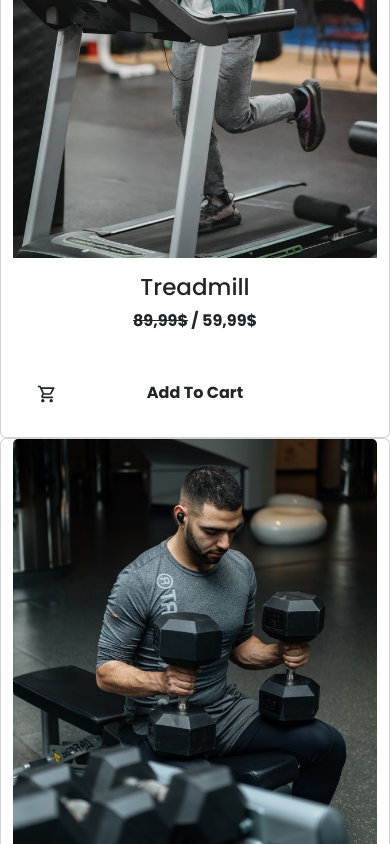
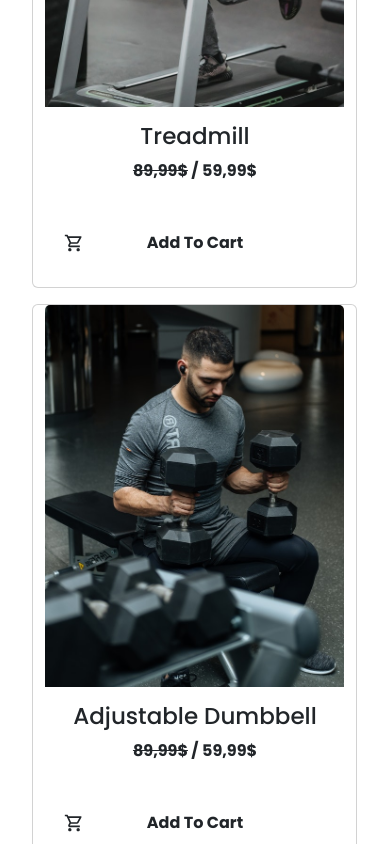
Before and after one commit to suleymankayir/sport-center, a website built with Vite: page sport-center/index.html in a window 390 px wide. Shown: the part 7530-8374 px from the top of the page. Built offline with nearby package versions, Linux system fonts and the light colour scheme.

Commit message:
minor changes commit

```diff
--- a/sport-center/index.html
+++ b/sport-center/index.html
@@ -309,10 +309,10 @@
       </div>
 
       <div
-        class=" fw-bold container justify-content-center align-items-center mx-auto gap-3 text-center"
+        class=" fw-bold container justify-content-center align-items-center mx-auto text-center"
       >
       <div class="row">
-        <div class="card col-12 col-sm-3" >
+        <div class="card col-10 offset-1 offset-sm-0 col-sm-3 mb-3" >
           <img src="images/purchase1.jpg" class="card-img-top" alt="..." />
           <div class="card-body pe-0">
             <h5 class="card-title">Kettlebell / 5kg</h5>
@@ -342,7 +342,7 @@
         </div>
 
 
-        <div class="card col-12 col-sm-3" >
+        <div class="card col-10 offset-1 offset-sm-0 col-sm-3 mb-3" >
           <img src="images/purchase2.jpg" class="card-img-top" alt="..." />
           <div class="card-body">
             <h5 class="card-title">Treadmill</h5>
@@ -371,7 +371,7 @@
         </div>
 
 
-        <div class="card col-12 col-sm-3" >
+        <div class="card col-10 offset-1 offset-sm-0 col-sm-3 mb-3" >
           <img src="images/purchase3.jpg" class="card-img-top" alt="..." />
           <div class="card-body">
             <h5 class="card-title">Adjustable Dumbbell</h5>
@@ -400,7 +400,7 @@
         </div>
 
 
-        <div class="card col-12 col-sm-3" >
+        <div class="card col-10 offset-1 offset-sm-0 col-sm-3" >
           <img src="images/purchase4.jpg" class="card-img-top" alt="..." />
           <div class="card-body">
             <h5 class="card-title">Kettlebell / 3kg</h5>
```
